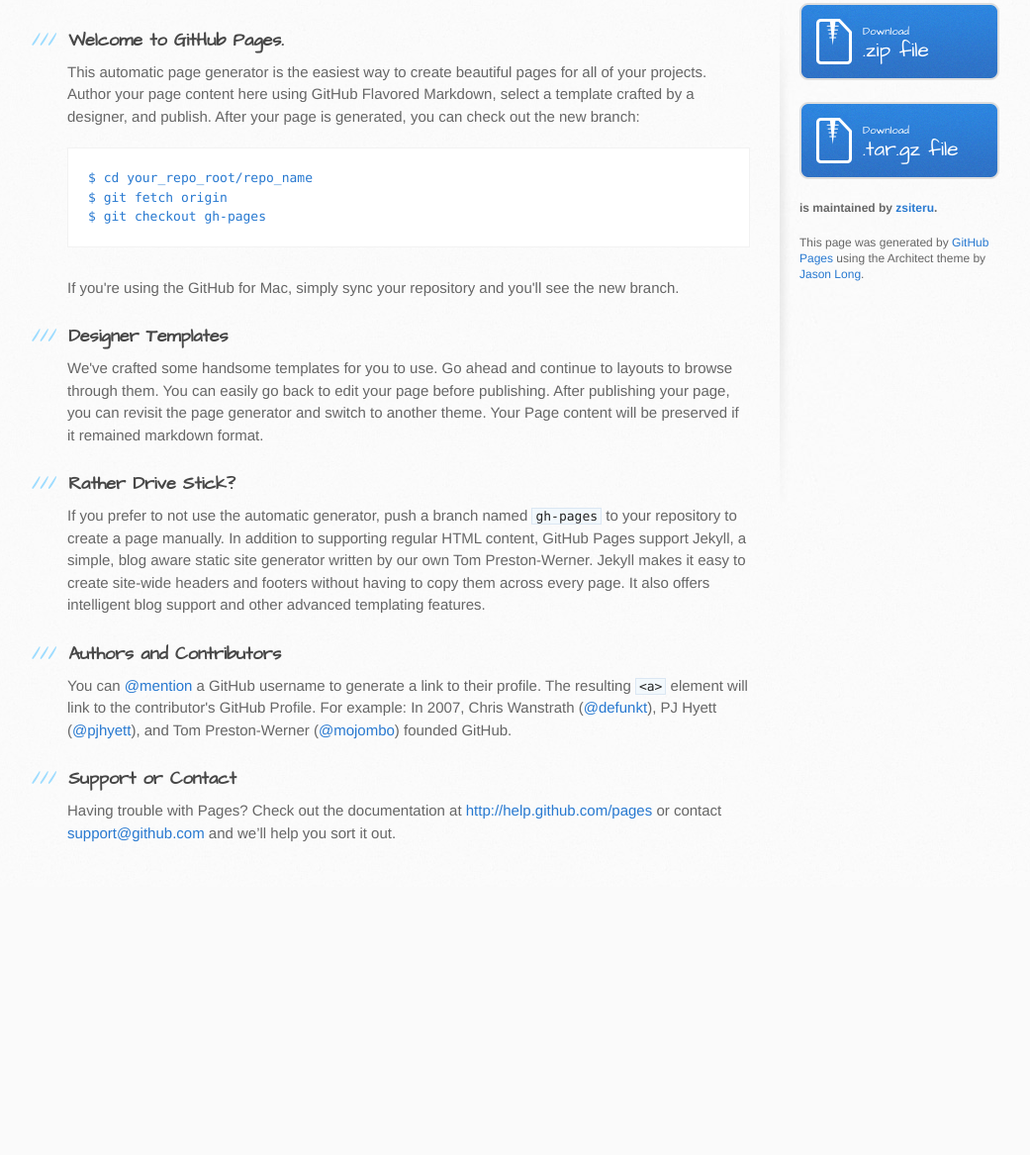
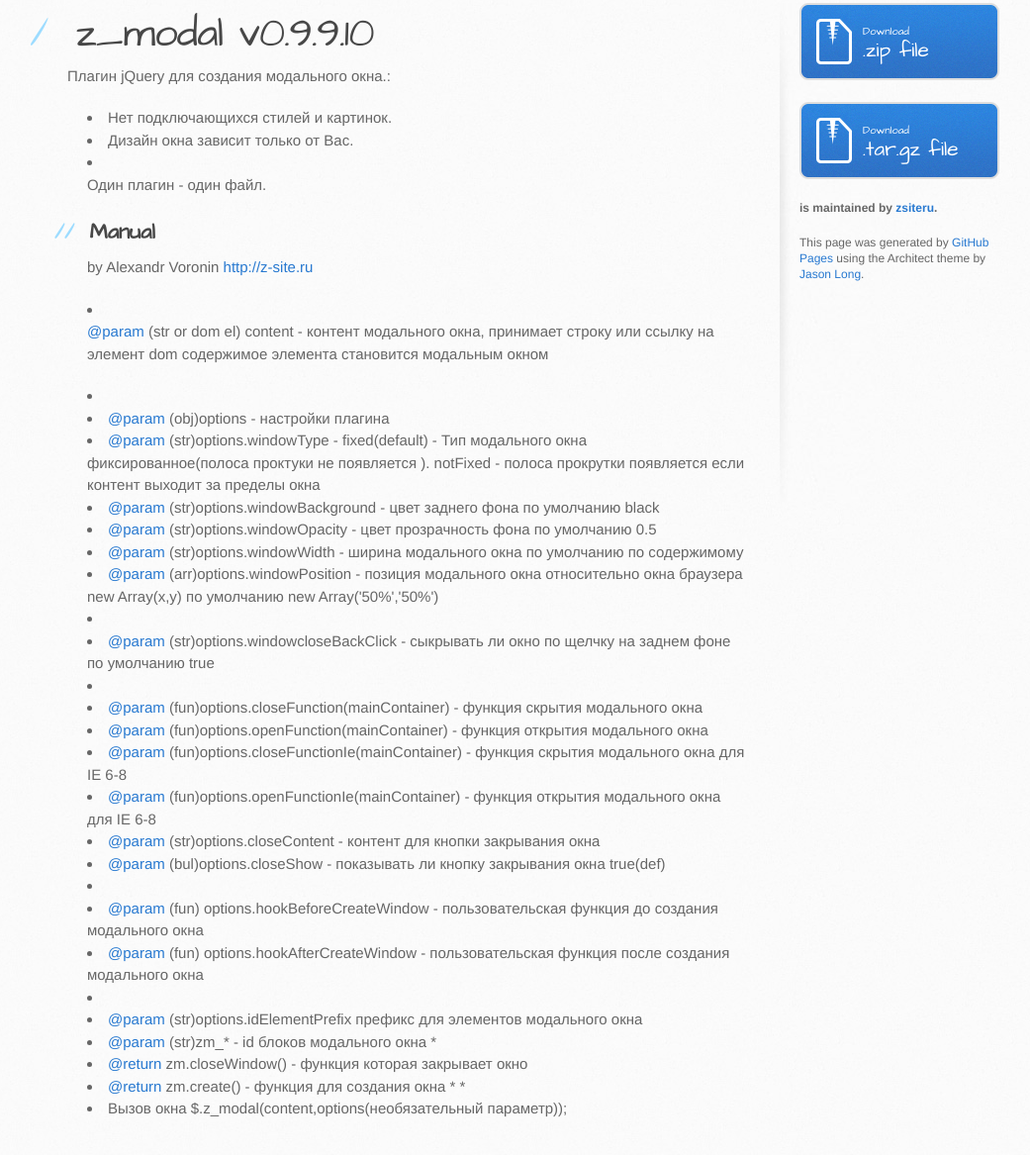
Before and after one commit to gorasu/z_modal, a plain HTML site: page index.html in a window 1280 px wide. Shown: the part 297-1464 px from the top of the page at 99% size, without its empty margins (102-1143 px from the left). Before the commit the page ends 1193 px from the top, so only its background shows below. Drawn offline with Linux system fonts and the light colour scheme.

```diff
--- a/index.html
+++ b/index.html
@@ -28,37 +28,77 @@
     <div id="content-wrapper">
       <div class="inner clearfix">
         <section id="main-content">
-          <h3>
-<a name="welcome-to-github-pages" class="anchor" href="#welcome-to-github-pages"><span class="octicon octicon-link"></span></a>Welcome to GitHub Pages.</h3>
+          <h1>
+<a name="z_modal-v09910" class="anchor" href="#z_modal-v09910"><span class="octicon octicon-link"></span></a>z_modal v0.9.9.10</h1>
 
-<p>This automatic page generator is the easiest way to create beautiful pages for all of your projects. Author your page content here using GitHub Flavored Markdown, select a template crafted by a designer, and publish. After your page is generated, you can check out the new branch:</p>
+<p>Плагин jQuery для создания модального окна.:</p>
 
-<pre><code>$ cd your_repo_root/repo_name
-$ git fetch origin
-$ git checkout gh-pages
-</code></pre>
+<ul>
+<li><em>Нет подключающихся стилей и картинок.</em></li>
+<li><em>Дизайн окна зависит только от Вас.</em></li>
+<li>
+<p><strong>Один плагин - один файл.</strong></p>
 
-<p>If you're using the GitHub for Mac, simply sync your repository and you'll see the new branch.</p>
+<h2>
+<a name="manual" class="anchor" href="#manual"><span class="octicon octicon-link"></span></a>Manual</h2>
 
-<h3>
-<a name="designer-templates" class="anchor" href="#designer-templates"><span class="octicon octicon-link"></span></a>Designer Templates</h3>
-
-<p>We've crafted some handsome templates for you to use. Go ahead and continue to layouts to browse through them. You can easily go back to edit your page before publishing. After publishing your page, you can revisit the page generator and switch to another theme. Your Page content will be preserved if it remained markdown format.</p>
-
-<h3>
-<a name="rather-drive-stick" class="anchor" href="#rather-drive-stick"><span class="octicon octicon-link"></span></a>Rather Drive Stick?</h3>
-
-<p>If you prefer to not use the automatic generator, push a branch named <code>gh-pages</code> to your repository to create a page manually. In addition to supporting regular HTML content, GitHub Pages support Jekyll, a simple, blog aware static site generator written by our own Tom Preston-Werner. Jekyll makes it easy to create site-wide headers and footers without having to copy them across every page. It also offers intelligent blog support and other advanced templating features.</p>
-
-<h3>
-<a name="authors-and-contributors" class="anchor" href="#authors-and-contributors"><span class="octicon octicon-link"></span></a>Authors and Contributors</h3>
-
-<p>You can <a href="https://github.com/blog/821" class="user-mention">@mention</a> a GitHub username to generate a link to their profile. The resulting <code>&lt;a&gt;</code> element will link to the contributor's GitHub Profile. For example: In 2007, Chris Wanstrath (<a href="https://github.com/defunkt" class="user-mention">@defunkt</a>), PJ Hyett (<a href="https://github.com/pjhyett" class="user-mention">@pjhyett</a>), and Tom Preston-Werner (<a href="https://github.com/mojombo" class="user-mention">@mojombo</a>) founded GitHub.</p>
-
-<h3>
-<a name="support-or-contact" class="anchor" href="#support-or-contact"><span class="octicon octicon-link"></span></a>Support or Contact</h3>
-
-<p>Having trouble with Pages? Check out the documentation at <a href="http://help.github.com/pages">http://help.github.com/pages</a> or contact <a href="mailto:support@github.com">support@github.com</a> and we’ll help you sort it out.</p>
+<p><em>by Alexandr Voronin <a href="http://z-site.ru">http://z-site.ru</a></em></p>
+</li>
+<li><p><a href="https://github.com/param" class="user-mention">@param</a> (str or dom el) content - контент модального окна, принимает строку или ссылку на элемент dom содержимое элемента становится модальным окном</p></li>
+<li>
+</li>
+<li>
+<a href="https://github.com/param" class="user-mention">@param</a> (obj)options - настройки плагина</li>
+<li>
+<a href="https://github.com/param" class="user-mention">@param</a> (str)options.windowType  - fixed(default) - Тип модального окна фиксированное(полоса проктуки не появляется ). notFixed - полоса прокрутки появляется если контент выходит за пределы окна</li>
+<li>
+<a href="https://github.com/param" class="user-mention">@param</a> (str)options.windowBackground  - цвет заднего фона по умолчанию black</li>
+<li>
+<a href="https://github.com/param" class="user-mention">@param</a> (str)options.windowOpacity  - цвет прозрачность фона по умолчанию 0.5</li>
+<li>
+<a href="https://github.com/param" class="user-mention">@param</a> (str)options.windowWidth  - ширина модального окна по умолчанию по содержимому</li>
+<li>
+<a href="https://github.com/param" class="user-mention">@param</a> (arr)options.windowPosition  - позиция модального окна относительно окна браузера new Array(x,y) по умолчанию new Array('50%','50%')</li>
+<li>
+</li>
+<li>
+<a href="https://github.com/param" class="user-mention">@param</a> (str)options.windowcloseBackClick  - сыкрывать ли окно по щелчку на заднем фоне по умолчанию true</li>
+<li>
+</li>
+<li>
+<a href="https://github.com/param" class="user-mention">@param</a> (fun)options.closeFunction(mainContainer) - функция скрытия модального окна</li>
+<li>
+<a href="https://github.com/param" class="user-mention">@param</a> (fun)options.openFunction(mainContainer) - функция открытия модального окна<br>
+</li>
+<li>
+<a href="https://github.com/param" class="user-mention">@param</a> (fun)options.closeFunctionIe(mainContainer) - функция скрытия модального окна для IE 6-8</li>
+<li>
+<a href="https://github.com/param" class="user-mention">@param</a> (fun)options.openFunctionIe(mainContainer) - функция открытия модального окна  для IE 6-8</li>
+<li>
+<a href="https://github.com/param" class="user-mention">@param</a> (str)options.closeContent - контент для кнопки закрывания окна</li>
+<li>
+<a href="https://github.com/param" class="user-mention">@param</a> (bul)options.closeShow - показывать ли кнопку закрывания окна true(def)</li>
+<li>
+</li>
+<li>
+<a href="https://github.com/param" class="user-mention">@param</a> (fun) options.hookBeforeCreateWindow - пользовательская функция до создания модального окна</li>
+<li>
+<a href="https://github.com/param" class="user-mention">@param</a> (fun) options.hookAfterCreateWindow - пользовательская функция после создания модального окна</li>
+<li>
+</li>
+<li>
+<a href="https://github.com/param" class="user-mention">@param</a> (str)options.idElementPrefix префикс для элементов модального окна</li>
+<li>
+<a href="https://github.com/param" class="user-mention">@param</a> (str)zm_* - id блоков модального окна
+*</li>
+<li>
+<a href="https://github.com/return" class="user-mention">@return</a> zm.closeWindow() - функция которая закрывает окно</li>
+<li>
+<a href="https://github.com/return" class="user-mention">@return</a> zm.create() - функция для создания окна
+*
+*</li>
+<li>Вызов окна $.z_modal(content,options(необязательный параметр));</li>
+</ul>
         </section>
 
         <aside id="sidebar">
```
Also changed, not shown: params.json (+1 -1 lines).
